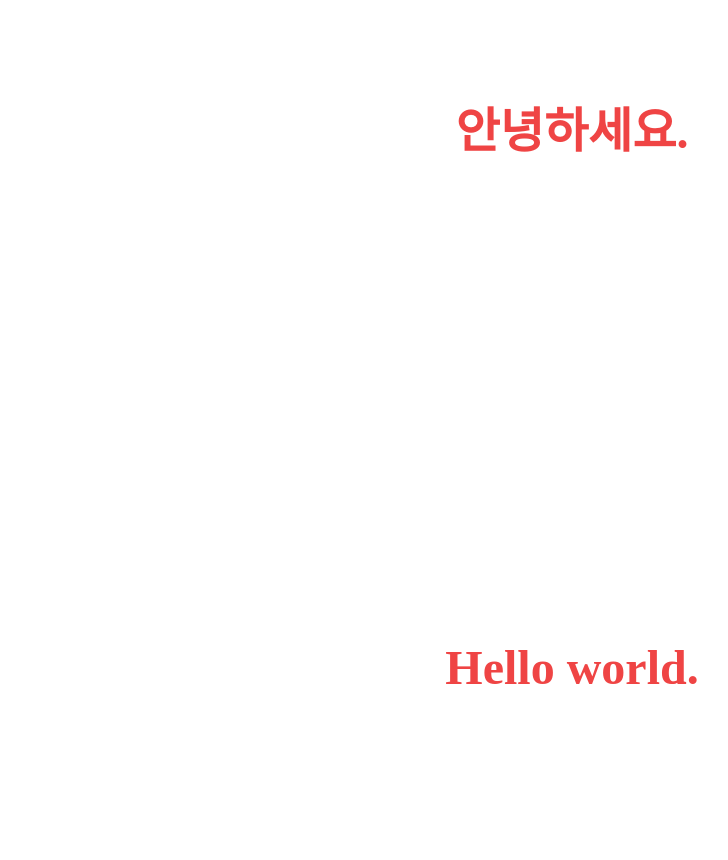
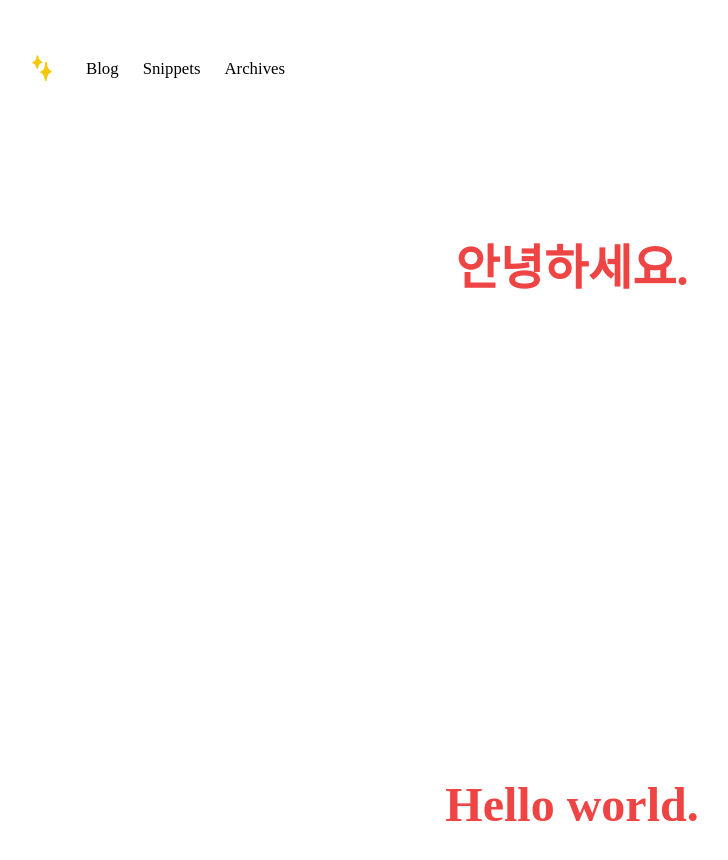
Before and after one commit to TaeWooKim-SCH/Static-Blog-Project, a Next.js app: page / in a window 1280 px wide. Shown: the top 860 px of the page, without its empty margins (68-796 px from the left). Before the commit the page ends 800 px from the top, so only its background shows below. Built offline with nearby package versions, Linux system fonts and the light colour scheme.

Commit message:
feat: Navbar 완성

```diff
--- /dev/null
+++ b/app/archives/page.tsx
@@ -0,0 +1,9 @@
+import Layout from "../conponents/layouts/Layout";
+
+export default function Archives() {
+  return (
+    <Layout>
+      <h1>Archives 페이지입니다.</h1>
+    </Layout>
+  );
+}
--- /dev/null
+++ b/app/blog/page.tsx
@@ -0,0 +1,9 @@
+import Layout from "../conponents/layouts/Layout";
+
+export default function Blog() {
+  return (
+    <Layout>
+      <h1>Blog 페이지입니다.</h1>
+    </Layout>
+  );
+}
--- /dev/null
+++ b/app/conponents/common/NavItem.tsx
@@ -0,0 +1,24 @@
+'use client'
+
+import Link from "next/link";
+import { usePathname } from "next/navigation";
+
+export default function NavItem({
+  href,
+  children,
+  className,
+}: React.ComponentProps<'a'>) {
+  const pathName = usePathname();
+  const isActive = pathName === (href ?? '/');
+
+  return (
+    <Link
+      href={href ?? '/'}
+      className={`${
+        isActive ? 'text-primary font-semibold' : 'text-secondary font-normal'
+      } ${className} text-[1.05rem] transition-all hover:bg-gray-200 rounded-[5px]`}
+    >
+      { children }
+    </Link>
+  );
+}
--- /dev/null
+++ b/app/conponents/icons/LogoIcon.tsx
@@ -0,0 +1,119 @@
+export default function LogoIcon({ className, ...props }: React.ComponentProps<'svg'>) {
+  return (
+    <svg
+      version="1.1"
+      id="Layer_1"
+      xmlns="http://www.w3.org/2000/svg"
+      width="100%"
+      fill="#F4C90D"
+      viewBox="0 0 512 512"
+      className={className}
+      {...props}
+    >
+      <path
+        stroke="none"
+        d="
+M313.218567,422.565704
+C308.299469,426.142120 303.546631,424.071747 298.811554,422.920746
+C298.045990,422.734619 298.161957,421.960083 297.953857,421.355865
+C295.158386,413.239594 292.136627,405.196228 290.112518,396.434937
+C289.426025,395.696442 289.328644,395.146332 289.255249,394.275482
+C285.696106,382.126526 282.245270,370.247375 278.439087,358.232178
+C277.719635,358.038483 277.491028,357.831390 277.276062,357.249451
+C275.964539,351.071777 273.169128,345.758820 269.625031,341.021759
+C269.099731,340.319641 268.055145,339.395386 267.891327,338.408112
+C267.109161,333.695312 262.961609,332.478088 259.417236,330.185211
+C258.015472,329.313995 256.346436,329.274353 255.956818,327.261047
+C255.128464,324.755066 253.016342,324.264801 251.266785,323.824310
+C245.731201,322.430634 241.384903,318.617035 236.025284,316.794342
+C231.474075,315.246582 230.279724,303.943085 234.386505,301.483063
+C236.081177,300.467926 238.518356,300.493073 240.684769,299.638062
+C244.667801,298.066101 247.473572,294.567810 251.798752,293.425903
+C252.369156,291.103638 254.035812,291.631409 255.640213,291.224487
+C262.365082,288.506714 266.300323,282.858612 270.826447,278.230225
+C273.791534,275.198120 275.663025,270.894531 278.974548,267.592163
+C281.313812,265.278595 280.829712,261.814728 283.014130,259.296997
+C283.518005,258.444061 283.486206,257.831299 283.836914,257.078369
+C287.141907,253.398880 286.990417,248.639786 289.005615,244.307037
+C289.446869,243.127533 288.905670,242.179443 289.762451,241.163513
+C292.156250,234.864624 291.842865,228.415070 292.869873,222.179718
+C293.583557,217.846741 293.973022,213.224731 293.753845,208.946487
+C293.247894,199.070068 296.214233,189.880280 298.372101,180.616455
+C299.004364,177.902222 303.808350,175.036819 307.100525,174.436951
+C309.530518,173.994171 313.488861,175.928726 314.954407,179.292221
+C316.698151,183.294174 317.149048,187.656555 318.150879,191.865372
+C320.811768,203.044083 320.660828,214.749054 324.240875,225.635681
+C325.794403,230.359711 326.889038,235.177689 328.421356,239.878448
+C330.323639,245.714157 332.214661,252.087845 335.447021,256.774445
+C340.275909,263.775879 342.855194,272.666016 350.790253,277.547852
+C352.856140,278.818817 353.168488,282.429108 356.702789,283.029358
+C358.083374,284.090271 359.400757,284.599701 360.670166,285.768799
+C363.785980,286.884979 365.159760,290.509125 368.849487,290.477936
+C370.019897,291.973755 371.355072,291.555359 372.906616,291.668976
+C374.291504,293.036041 376.580322,293.162170 376.794067,295.661591
+C381.067169,299.438110 382.712341,304.644836 379.793701,307.774445
+C377.537781,310.193420 373.996826,311.590149 370.802948,312.890625
+C368.958221,313.641724 367.430969,314.255554 366.347748,316.050568
+C363.573181,320.648499 357.370331,319.304810 353.991119,322.971710
+C353.451111,323.557709 352.707855,323.956421 351.910400,324.780640
+C349.319366,327.512787 347.660461,330.689148 344.205902,332.214661
+C341.827301,332.388000 339.811127,332.751129 342.216309,335.706543
+C340.959167,336.583893 340.012115,337.453827 338.432068,337.763062
+C334.677277,342.232513 333.809082,348.164246 331.110291,352.140594
+C326.822113,358.458740 326.046997,365.439575 323.784088,372.014587
+C321.169189,379.612244 321.255402,388.020721 319.726654,395.937805
+C318.226044,403.709259 317.130402,411.715546 314.045593,419.539917
+C314.694000,420.946716 313.816071,421.560272 313.218567,422.565704
+z"
+      />
+      <path
+        stroke="none"
+        d="
+M246.221771,194.027740
+C241.854050,194.381287 240.025742,198.292969 236.683075,199.828903
+C234.543884,200.811813 232.703445,202.444839 230.405090,203.914261
+C229.414749,206.465836 227.328323,207.398972 225.209045,208.788086
+C223.753128,211.563644 222.434235,213.962051 219.649597,215.159790
+C218.977783,215.448761 218.324570,216.223251 218.049896,216.925827
+C214.773407,225.306564 210.242432,233.196548 209.861267,242.625076
+C209.582230,249.527405 207.179504,256.077698 204.262665,262.412659
+C202.423843,266.406372 199.531708,267.306519 195.526596,267.064758
+C191.924713,266.847321 189.609314,265.932068 187.876801,262.181335
+C183.218445,252.096375 179.979111,241.481979 175.629044,231.305481
+C172.942505,225.020599 169.887558,218.861389 165.643188,213.411713
+C163.901077,211.174866 161.851868,209.195633 160.672958,206.499802
+C160.410904,205.900543 159.465530,202.653366 157.666748,205.737503
+C157.503296,204.920044 154.619995,206.215912 156.289307,203.840759
+C157.099915,202.687424 155.760635,202.316650 154.908981,202.025864
+C148.056168,199.686005 141.846909,195.677444 134.733002,194.081024
+C132.663025,193.616516 131.479324,192.050003 129.717590,191.228622
+C126.332642,189.650452 127.493057,186.656494 129.006439,184.756989
+C131.018356,182.231750 133.436081,180.059128 136.826584,178.855850
+C142.676834,176.779572 148.229980,173.898132 153.545670,169.992310
+C154.666428,169.188751 155.218262,168.164108 156.755859,167.930878
+C159.437378,167.598053 161.175049,166.747833 162.410614,164.371414
+C163.231308,162.792938 164.047424,160.549622 167.033768,160.846512
+C169.690201,161.110596 167.815689,157.838638 168.997681,157.085632
+C174.937393,153.301514 175.898224,146.584290 178.359283,140.929810
+C181.198502,134.406509 181.078186,126.946724 183.118042,120.159470
+C185.626450,111.813179 186.201035,102.934830 190.514359,94.975464
+C191.798203,93.897873 192.655838,92.790573 194.635315,93.221802
+C199.044617,90.279129 200.230896,95.750580 203.580978,95.968155
+C204.525406,95.954643 205.047089,96.135239 205.615265,96.814278
+C205.073257,99.154663 208.012039,98.539925 208.126099,100.244720
+C208.195480,101.281921 210.716827,102.868736 207.252930,102.547394
+C207.219254,102.544266 206.871902,103.573410 207.062897,103.842987
+C211.366470,109.917130 209.900589,117.371170 211.922592,124.009254
+C215.294052,135.077530 219.806992,145.274689 227.437775,154.330902
+C232.299835,160.101196 238.681976,163.343658 244.544983,167.934326
+C245.758392,168.005096 246.637070,167.968185 247.589417,168.753922
+C247.815155,171.186844 249.714890,171.651596 251.120880,171.893417
+C256.358276,172.794205 260.545715,175.967377 265.624512,178.088913
+C266.228790,180.068329 269.466125,181.107727 267.305298,183.851852
+C262.037384,190.579559 253.584167,188.731827 247.213898,192.571899
+C247.025177,193.333755 246.832428,193.675964 246.221771,194.027740
+z"
+      />
+    </svg>
+  );
+}
--- /dev/null
+++ b/app/conponents/layouts/HeaderNav.tsx
@@ -0,0 +1,28 @@
+import Link from "next/link";
+import LogoIcon from "../icons/LogoIcon";
+import NavItem from "../common/NavItem";
+
+export default function HeaderNav() {
+  const navKind = [['blog', 'Blog'], ['snippets', 'Snippets'], ['archives', 'Archives']]
+
+  return (
+    <nav className="py-12 flex justify-between">
+      <div className="flex ">
+        <NavItem className="mr-3" href="/">
+          <LogoIcon width={40} />
+        </NavItem>
+        {navKind.map((kind) => (
+          <NavItem
+            className="px-3 py-2"
+            href={`/${kind[0]}`}
+            key={kind[0]}
+          >{kind[1]}</NavItem>
+        ))}
+      </div>
+      {/* <div>
+        <button>search</button>
+        <button>search</button>
+      </div> */}
+    </nav>
+  );
+}
--- a/app/conponents/layouts/Layout.tsx
+++ b/app/conponents/layouts/Layout.tsx
@@ -1,5 +1,10 @@
-export default function Layout() {
+import HeaderNav from "./HeaderNav"
+
+export default function Layout({ children }: { children: React.ReactNode }) {
   return (
-    <div>레이아웃</div>
+    <div className="mx-auto w-[1100px]">
+      <HeaderNav />
+      <main>{children}</main>
+    </div>
   );
 }
--- a/app/page.tsx
+++ b/app/page.tsx
@@ -1,8 +1,12 @@
+import Layout from "./conponents/layouts/Layout"
+
 export default function Home() {
   return (
-    <main className="flex min-h-screen flex-col items-center justify-between p-24">
-      <h1 className="text-red-500 text-[3rem] font-[800]">안녕하세요.</h1>
-      <h1 className="text-red-500 text-[3rem] font-[800]">Hello world.</h1>
-    </main>
+    <Layout>
+      <main className="flex min-h-screen flex-col items-center justify-between p-24">
+        <h1 className="text-red-500 text-[3rem] font-[800]">안녕하세요.</h1>
+        <h1 className="text-red-500 text-[3rem] font-[800]">Hello world.</h1>
+      </main>
+    </Layout>
   )
 }
--- /dev/null
+++ b/app/snippets/page.tsx
@@ -0,0 +1,9 @@
+import Layout from "../conponents/layouts/Layout";
+
+export default function Snippets() {
+  return (
+    <Layout>
+      <h1>Snippets 페이지입니다.</h1>
+    </Layout>
+  );
+}
```
Also changed, not shown: 1 other file (tests, documents, lock files or other folders).
